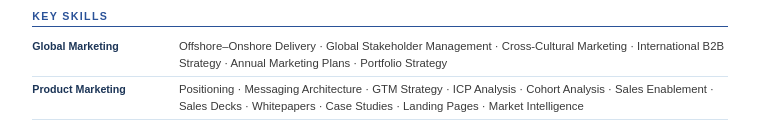
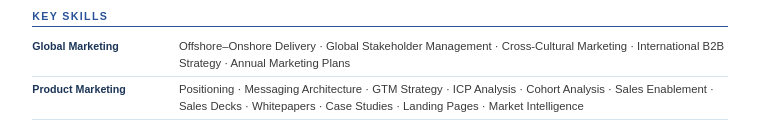
Before and after one commit to Sonia3001/resume, a plain HTML site: page index.html in a window 1280 px wide. Shown: the part 1678-1804 px from the top of the page, without its empty margins (260-1019 px from the left). Drawn offline with Linux system fonts and the light colour scheme.

Commit message:
Update index.html

```diff
--- a/index.html
+++ b/index.html
@@ -472,7 +472,7 @@
     <table class="sk-table">
       <tr>
         <td class="sk-cat">Global Marketing</td>
-        <td class="sk-val">Offshore–Onshore Delivery · Global Stakeholder Management · Cross-Cultural Marketing · International B2B Strategy · Annual Marketing Plans · Portfolio Strategy</td>
+        <td class="sk-val">Offshore–Onshore Delivery · Global Stakeholder Management · Cross-Cultural Marketing · International B2B Strategy · Annual Marketing Plans </td>
       </tr>
       <tr>
         <td class="sk-cat">Product Marketing</td>
```
